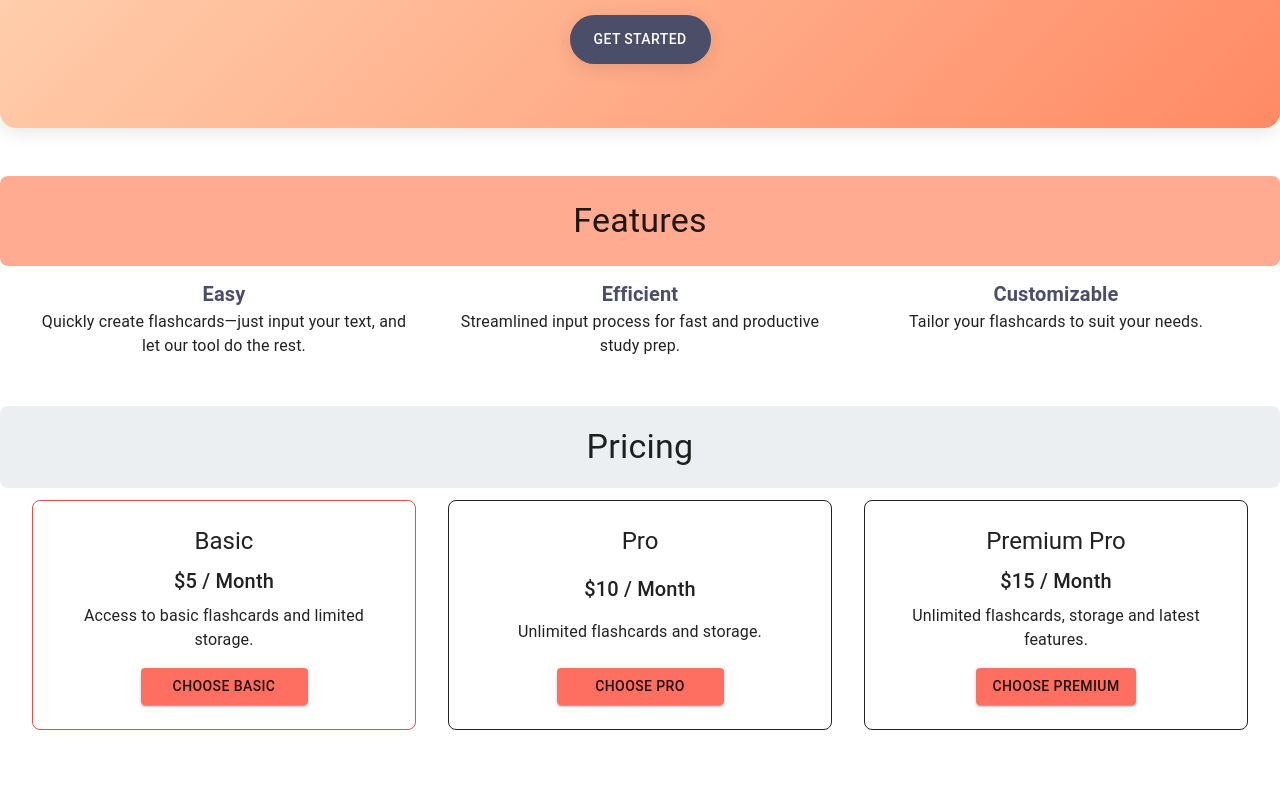
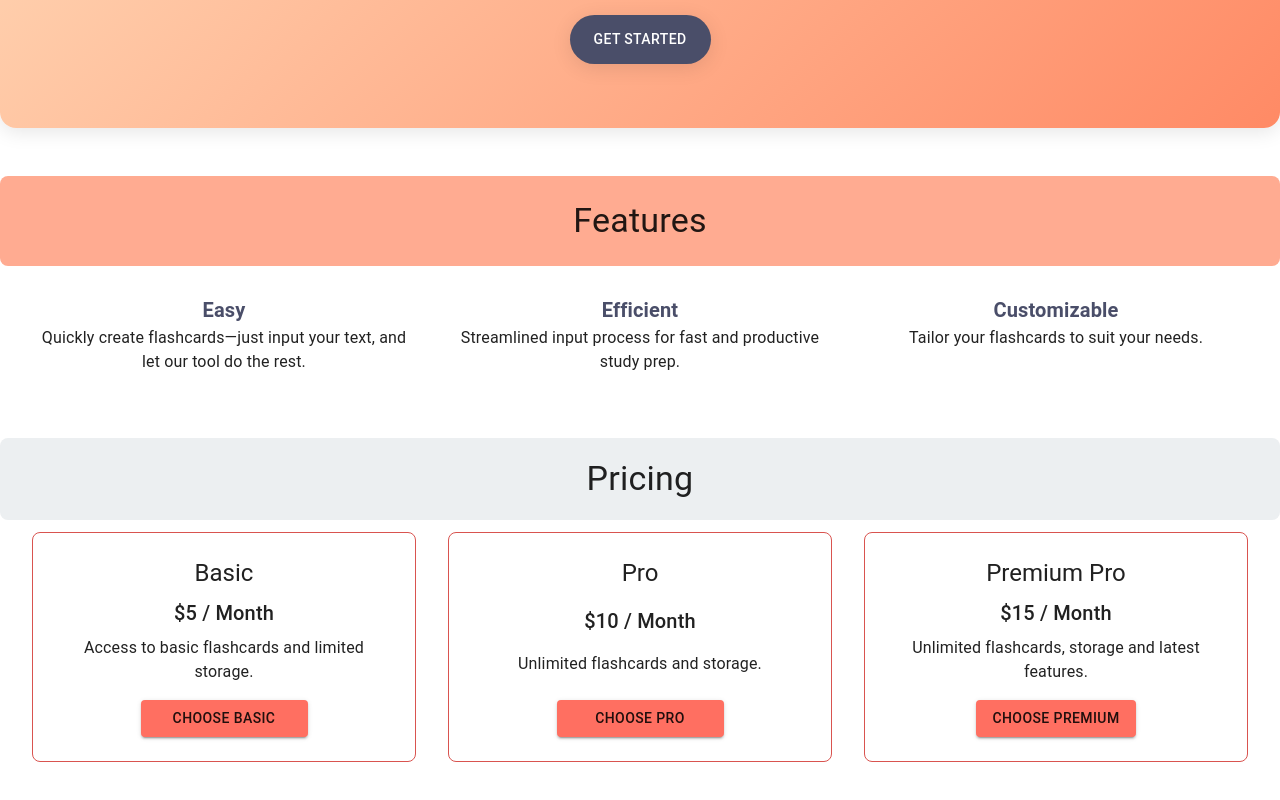
Before and after one commit to Ghady-Abboud/Flashcards-Saas, a Next.js app: page / in a window 1280 px wide. Shown: the part 296-1096 px from the top of the page. Before the commit the page ends 1074 px from the top, so only its background shows below. Built offline with nearby package versions, Linux system fonts and the light colour scheme; no server answers.

Commit message:
Fixed styling incos

```diff
--- a/app/page.js
+++ b/app/page.js
@@ -133,6 +133,9 @@ export default function Home() {
             </Button>
           </Box>
           <Box sx={{ my: 6 }}>
+            <Box>
+
+            </Box>
             <Typography
               variant="h4"
               component="h2"
@@ -152,7 +155,7 @@ export default function Home() {
             >
               Features
             </Typography>
-            <Grid container spacing={4} display={"flex"} px={4}>
+            <Grid container spacing={4} display={"flex"} px={4} py={2}>
               <Grid item xs={12} md={4} textAlign={"center"}>
                 <Typography variant="h6" sx={{ fontWeight: 'bold', color: '#4A4E69' }}>Easy</Typography>
                 <Typography>
@@ -232,13 +235,15 @@ export default function Home() {
                 <Box
                   sx={{
                     p: 3,
-                    border: "1px solid",
+                    border: "1px solid #D9534F",
                     borderColor: "grey",
                     borderRadius: 2,
                     display: "flex",
                     flexDirection: "column",
                     justifyContent: "space-between",
                     height: "100%",
+                    backgroundColor: '#FFFFFF',
+                    '&:hover': { backgroundColor: '#FFA07A' },
                   }}
                 >
                   <Typography variant="h5" gutterBottom>
@@ -262,13 +267,15 @@ export default function Home() {
                 <Box
                   sx={{
                     p: 3,
-                    border: "1px solid",
+                    border: "1px solid #D9534F",
                     borderColor: "grey",
                     borderRadius: 2,
                     display: "flex",
                     flexDirection: "column",
                     justifyContent: "space-between",
                     height: "100%",
+                    backgroundColor: '#FFFFFF',
+                    '&:hover': { backgroundColor: '#FFA07A' },
                   }}
                 >
                   <Typography variant="h5" gutterBottom>
```
